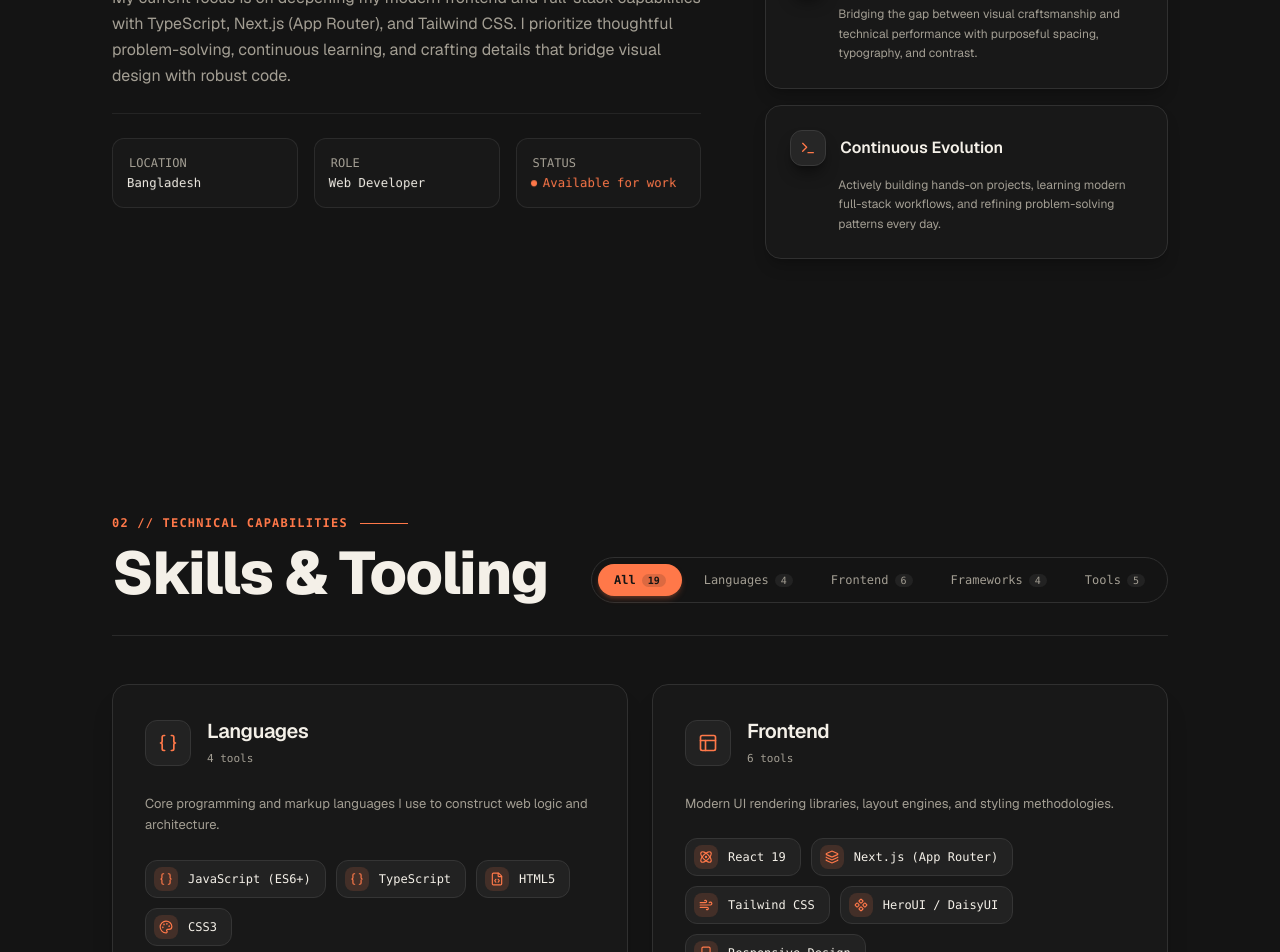
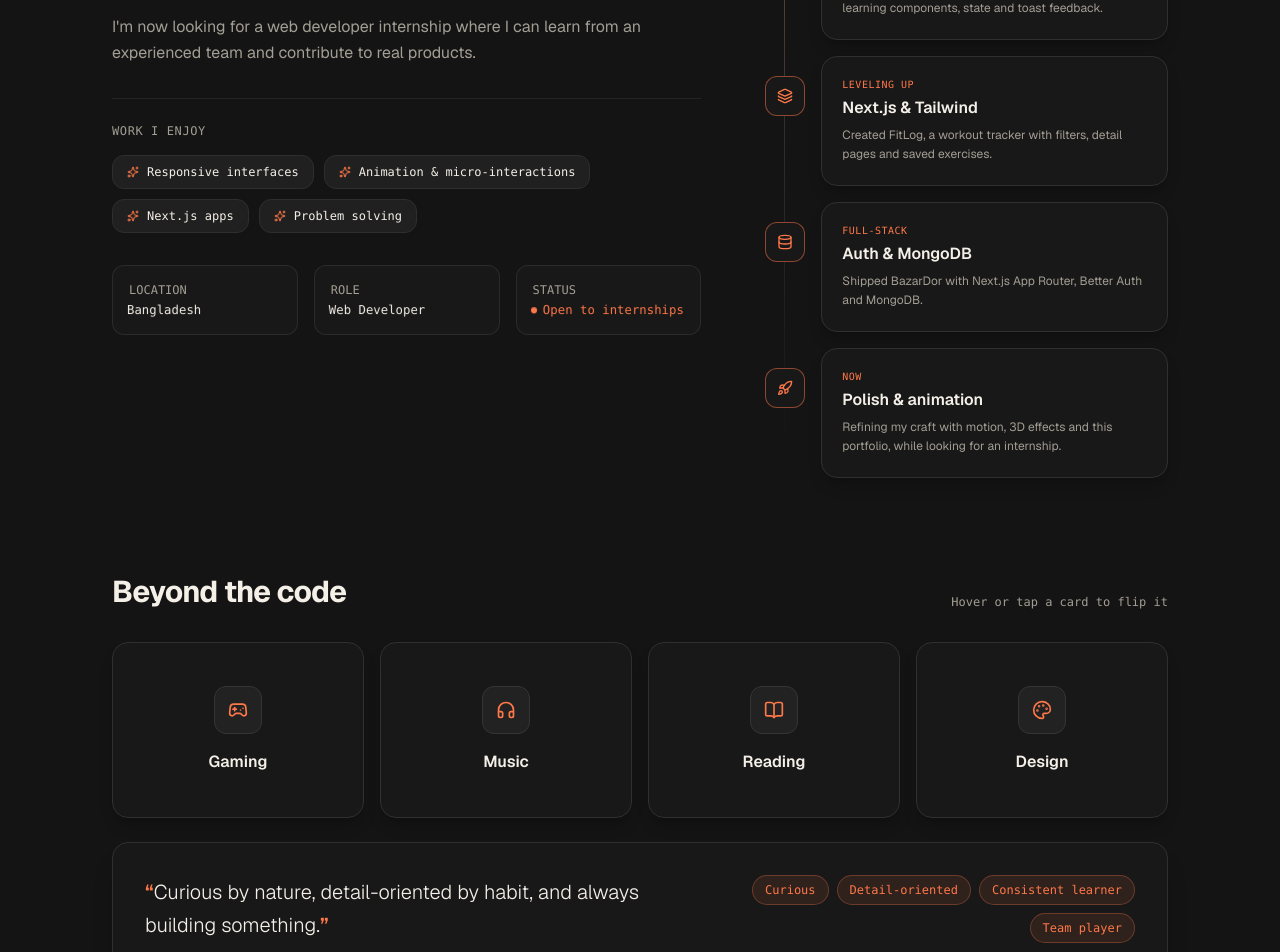
Before and after one commit to borshon07/my-portfolio-2.1, a Next.js app: page / in a window 1280 px wide. Shown: the part 1560-2512 px from the top of the page. Built offline with nearby package versions, Linux system fonts and the light colour scheme.

Commit message:
feat: rewrite about section with journey, hobbies and 3D effects

```diff
--- a/src/components/sections/About.tsx
+++ b/src/components/sections/About.tsx
@@ -1,8 +1,20 @@
 "use client";
 
-import React, { useRef } from "react";
+import React, { useRef, useState } from "react";
 import { personalInfo } from "@/data/portfolioData";
-import { Terminal, Code2, Compass } from "lucide-react";
+import {
+  Atom,
+  BookOpen,
+  Code2,
+  Database,
+  Gamepad2,
+  Headphones,
+  Layers,
+  Palette,
+  Rocket,
+  Sparkles,
+  type LucideIcon,
+} from "lucide-react";
 import {
   motion,
   useMotionTemplate,
@@ -12,7 +24,99 @@ import {
 } from "motion/react";
 import { defaultViewport, fadeInUp, transitionConfig } from "@/utils/motion";
 
-/* ---------- Reusable 3D tilt card ---------- */
+/* =====================================================================
+   EDIT: apnar nijer kotha ekhane likhun
+   ===================================================================== */
+
+const bio = [
+  "I'm a web developer intern in the making, currently studying for a Diploma in Computer Science & Technology. I enjoy turning ideas into clean, responsive interfaces that feel good to use.",
+  "I learn by building. Every project I start is a chance to try something I haven't done before, from my first JavaScript exercises to a full-stack app with authentication and a database.",
+  "I'm now looking for a web developer internship where I can learn from an experienced team and contribute to real products.",
+];
+
+const journey: {
+  icon: LucideIcon;
+  step: string;
+  title: string;
+  text: string;
+}[] = [
+  {
+    icon: Code2,
+    step: "Foundations",
+    title: "HTML, CSS & JavaScript",
+    text: "Started with the basics and practiced problem solving in a public JavaScript repository.",
+  },
+  {
+    icon: Atom,
+    step: "First app",
+    title: "React & TypeScript",
+    text: "Built DevStack Builder with React, TypeScript and Vite, learning components, state and toast feedback.",
+  },
+  {
+    icon: Layers,
+    step: "Leveling up",
+    title: "Next.js & Tailwind",
+    text: "Created FitLog, a workout tracker with filters, detail pages and saved exercises.",
+  },
+  {
+    icon: Database,
+    step: "Full-stack",
+    title: "Auth & MongoDB",
+    text: "Shipped BazarDor with Next.js App Router, Better Auth and MongoDB.",
+  },
+  {
+    icon: Rocket,
+    step: "Now",
+    title: "Polish & animation",
+    text: "Refining my craft with motion, 3D effects and this portfolio, while looking for an internship.",
+  },
+];
+
+const enjoy = [
+  "Responsive interfaces",
+  "Animation & micro-interactions",
+  "Next.js apps",
+  "Problem solving",
+];
+
+// EDIT: hobby gulo apnar moto bodlan (icon + naam + chhoto lekha)
+const hobbies: {
+  icon: LucideIcon;
+  title: string;
+  text: string;
+}[] = [
+  {
+    icon: Gamepad2,
+    title: "Gaming",
+    text: "A good way to unwind and a source of UI and game design ideas.",
+  },
+  {
+    icon: Headphones,
+    title: "Music",
+    text: "Headphones on while coding keeps me focused for hours.",
+  },
+  {
+    icon: BookOpen,
+    title: "Reading",
+    text: "Docs, blogs and books. I like learning something new every day.",
+  },
+  {
+    icon: Palette,
+    title: "Design",
+    text: "I love studying great websites and figuring out why they feel right.",
+  },
+];
+
+// EDIT: nijeke kemon bolben
+const personality = {
+  quote:
+    "Curious by nature, detail-oriented by habit, and always building something.",
+  traits: ["Curious", "Detail-oriented", "Consistent learner", "Team player"],
+};
+
+/* =====================================================================
+   Reusable 3D tilt card
+   ===================================================================== */
 function TiltCard({
   children,
   className = "",
@@ -53,7 +157,6 @@ function TiltCard({
   };
 
   return (
-    // Outer layer: scroll entrance + perspective
     <motion.div
       initial={{ opacity: 0, y: 30 }}
       whileInView={{ opacity: 1, y: 0 }}
@@ -65,7 +168,6 @@ function TiltCard({
       }}
       style={{ perspective: 900 }}
     >
-      {/* Inner layer: tilt */}
       <motion.div
         ref={ref}
         onMouseMove={handleMove}
@@ -86,29 +188,106 @@ function TiltCard({
   );
 }
 
+/* =====================================================================
+   3D flip card (hover, focus ba tap korle ghure)
+   ===================================================================== */
+function FlipCard({
+  icon: Icon,
+  title,
+  text,
+  index,
+}: {
+  icon: LucideIcon;
+  title: string;
+  text: string;
+  index: number;
+}) {
+  const reduceMotion = useReducedMotion();
+  const [flipped, setFlipped] = useState(false);
+
+  const face: React.CSSProperties = {
+    backfaceVisibility: "hidden",
+    WebkitBackfaceVisibility: "hidden",
+  };
+
+  return (
+    <motion.div
+      initial={{ opacity: 0, y: 30 }}
+      whileInView={{ opacity: 1, y: 0 }}
+      viewport={defaultViewport}
+      transition={{
+        duration: 0.6,
+        delay: index * 0.1,
+        ease: transitionConfig.easeEditorial,
+      }}
+      style={{ perspective: 900 }}
+    >
+      <div
+        role="button"
+        tabIndex={0}
+        aria-pressed={flipped}
+        aria-label={`${title}. Press to ${flipped ? "hide" : "show"} details`}
+        onMouseEnter={() => setFlipped(true)}
+        onMouseLeave={() => setFlipped(false)}
+        onFocus={() => setFlipped(true)}
+        onBlur={() => setFlipped(false)}
+        onClick={() => setFlipped((v) => !v)}
+        onKeyDown={(e) => {
+          if (e.key === "Enter" || e.key === " ") {
+            e.preventDefault();
+            setFlipped((v) => !v);
+          }
+        }}
+        className="relative h-44 outline-none focus-visible:ring-2 focus-visible:ring-[#FF7849]/60 rounded-2xl"
+      >
+        <motion.div
+          animate={{ rotateY: flipped ? 180 : 0 }}
+          transition={
+            reduceMotion
+              ? { duration: 0 }
+              : { type: "spring", stiffness: 110, damping: 16 }
+          }
+          style={{ transformStyle: "preserve-3d" }}
+          className="relative w-full h-full"
+        >
+          {/* Front */}
+          <div
+            style={face}
+            className="absolute inset-0 flex flex-col items-center justify-center gap-4 rounded-2xl bg-[#181818] border border-[#303030] shadow-lg shadow-black/20"
+          >
+            <div className="flex items-center justify-center w-12 h-12 rounded-xl bg-[#222222] border border-[#353535] text-[#FF7849]">
+              <Icon className="w-5 h-5" />
+            </div>
+            <span className="text-base font-semibold text-[#F4F0E8]">
+              {title}
+            </span>
+          </div>
+
+          {/* Back */}
+          <div
+            style={{ ...face, transform: "rotateY(180deg)" }}
+            className="absolute inset-0 flex flex-col items-center justify-center gap-3 px-5 text-center rounded-2xl bg-[#1d1713] border border-[#FF7849]/50 shadow-lg shadow-[#FF7849]/10"
+          >
+            <Icon className="w-4 h-4 text-[#FF7849]" />
+            <p className="text-xs text-[#F4F0E8]/85 leading-relaxed">{text}</p>
+          </div>
+        </motion.div>
+      </div>
+    </motion.div>
+  );
+}
+
+/* =====================================================================
+   Section
+   ===================================================================== */
 export default function About() {
   const reduceMotion = useReducedMotion();
 
-  const principles = [
-    {
-      icon: Code2,
-      title: "Clean Semantic Code",
-      text: "Prioritizing maintainable, accessible structure with semantic HTML, modern TypeScript, and clear component architecture.",
-    },
-    {
-      icon: Compass,
-      title: "Design-Driven Engineering",
-      text: "Bridging the gap between visual craftsmanship and technical performance with purposeful spacing, typography, and contrast.",
-    },
-    {
-      icon: Terminal,
-      title: "Continuous Evolution",
-      text: "Actively building hands-on projects, learning modern full-stack workflows, and refining problem-solving patterns every day.",
-    },
-  ];
-
   return (
-    <section id="about" className="py-24 sm:py-32 px-6 md:px-12 max-w-6xl mx-auto w-full">
+    <section
+      id="about"
+      className="scroll-mt-24 py-24 sm:py-32 px-6 md:px-12 max-w-6xl mx-auto w-full"
+    >
       {/* Section header */}
       <motion.div
         initial="hidden"
@@ -131,19 +310,19 @@ export default function About() {
             />
           </div>
           <h2 className="text-3xl sm:text-5xl md:text-6xl font-extrabold tracking-tight text-[#F4F0E8]">
-            About My Craft
+            About Me
           </h2>
         </div>
         <p className="text-xs sm:text-sm font-mono text-[#A39E93] max-w-xs md:text-right">
-          Building thoughtful web interfaces with a focus on usability &amp; clarity.
+          My journey, the work I enjoy, and who I am outside of code.
         </p>
       </motion.div>
 
       {/* Main grid */}
       <div className="grid grid-cols-1 lg:grid-cols-12 gap-12 lg:gap-16 items-start">
-        {/* Left column */}
-        <div className="lg:col-span-7 flex flex-col gap-6">
-          {/* 3D flip-up reveal for the statement + bio */}
+        {/* Left column: story */}
+        <div className="lg:col-span-7 flex flex-col gap-8">
+          {/* 3D flip-up reveal */}
           <motion.div
             initial={
               reduceMotion
@@ -157,20 +336,51 @@ export default function About() {
             className="flex flex-col gap-6"
           >
             <h3 className="text-xl sm:text-2xl font-light text-[#F4F0E8] leading-relaxed">
-              <span className="font-semibold text-[#FF7849]">{personalInfo.name}</span> is a web
-              developer passionate about translating digital concepts into engaging, highly
-              functional web realities.
+              Hi, I&apos;m{" "}
+              <span className="font-semibold text-[#FF7849]">
+                {personalInfo.name}
+              </span>
+              , a {personalInfo.title.toLowerCase()} who learns by building real
+              things.
             </h3>
 
             <div className="space-y-4 text-base text-[#A39E93] leading-relaxed font-normal">
-              {personalInfo.bioParagraphs.map((paragraph, idx) => (
+              {bio.map((paragraph, idx) => (
                 <p key={idx}>{paragraph}</p>
               ))}
             </div>
           </motion.div>
 
+          {/* Work I enjoy */}
+          <motion.div
+            initial={{ opacity: 0, y: 24 }}
+            whileInView={{ opacity: 1, y: 0 }}
+            viewport={defaultViewport}
+            transition={{ duration: 0.6, ease: transitionConfig.easeEditorial }}
+            className="pt-6 border-t border-[#303030]/60"
+          >
+            <div className="text-xs font-mono text-[#A39E93] uppercase tracking-wider mb-4">
+              Work I enjoy
+            </div>
+            <div className="flex flex-wrap gap-2.5">
+              {enjoy.map((item, i) => (
+                <motion.span
+                  key={item}
+                  initial={{ opacity: 0, y: 10 }}
+                  whileInView={{ opacity: 1, y: 0 }}
+                  viewport={defaultViewport}
+                  transition={{ duration: 0.4, delay: 0.1 + i * 0.07 }}
+                  className="inline-flex items-center gap-2 text-xs font-mono px-3.5 py-2 rounded-xl bg-[#202020] text-[#F4F0E8] border border-[#2e2e2e] hover:border-[#FF7849]/50 hover:text-[#FF7849] transition-colors"
+                >
+                  <Sparkles className="w-3 h-3 text-[#FF7849]" />
+                  {item}
+                </motion.span>
+              ))}
+            </div>
+          </motion.div>
+
           {/* Info tiles (3D tilt) */}
-          <div className="grid grid-cols-2 sm:grid-cols-3 gap-4 pt-6 border-t border-[#303030]/60 text-xs font-mono">
+          <div className="grid grid-cols-2 sm:grid-cols-3 gap-4 text-xs font-mono">
             <TiltCard
               intensity={14}
               delay={0}
@@ -214,59 +424,137 @@ export default function About() {
                     <span className="absolute inline-flex w-full h-full rounded-full bg-[#FF7849] opacity-75 animate-ping" />
                     <span className="relative inline-flex w-1.5 h-1.5 rounded-full bg-[#FF7849]" />
                   </span>
-                  {personalInfo.isAvailableForWork ? "Available for work" : "Currently busy"}
+                  {personalInfo.isAvailableForWork
+                    ? "Open to internships"
+                    : "Currently busy"}
                 </span>
               </TiltCard>
             </div>
           </div>
         </div>
 
-        {/* Right column: principle cards */}
-        <div className="lg:col-span-5 flex flex-col gap-4">
-          <div className="text-xs font-mono text-[#A39E93] uppercase tracking-wider mb-2">
-            Engineering Values
+        {/* Right column: journey timeline */}
+        <div className="lg:col-span-5">
+          <div className="text-xs font-mono text-[#A39E93] uppercase tracking-wider mb-6">
+            My programming journey
           </div>
 
-          {principles.map((item, index) => {
+          <div className="relative">
+            <div
+              aria-hidden
+              className="absolute left-[19px] top-6 bottom-6 w-px bg-gradient-to-b from-[#FF7849]/60 via-[#303030] to-transparent"
+            />
+
+            <div className="flex flex-col gap-4">
+              {journey.map((item, index) => {
                 const Icon = item.icon;
+                const isNow = index === journey.length - 1;
+
                 return (
+                  <div key={item.title} className="relative pl-14">
+                    {/* Timeline node */}
+                    <span className="absolute left-0 top-5 flex items-center justify-center w-10 h-10 rounded-xl bg-[#181818] border border-[#FF7849]/50 text-[#FF7849]">
+                      {isNow && (
+                        <span className="absolute inset-0 rounded-xl bg-[#FF7849]/20 animate-ping" />
+                      )}
+                      <Icon className="relative w-4 h-4" />
+                    </span>
+
                     <TiltCard
-                key={item.title}
-                intensity={9}
-                delay={index * 0.12}
-                className="p-5 sm:p-6 rounded-2xl bg-[#181818] border border-[#303030] hover:border-[#FF7849]/60 transition-colors duration-300 shadow-lg shadow-black/20"
+                      intensity={8}
+                      delay={index * 0.1}
+                      className="p-5 rounded-2xl bg-[#181818] border border-[#303030] hover:border-[#FF7849]/60 transition-colors duration-300 shadow-lg shadow-black/20"
                     >
-                {/* Hover wash */}
-                <div className="absolute inset-0 rounded-2xl bg-gradient-to-r from-[#FF7849]/5 to-transparent opacity-0 group-hover:opacity-100 transition-opacity pointer-events-none" />
-
                       <div className="relative">
-                  <div className="flex items-center gap-3.5 mb-2.5">
-                    {/* Icon pops out in 3D */}
-                    <div
-                      style={{ transform: "translateZ(45px)" }}
-                      className="w-9 h-9 rounded-xl bg-[#262626] border border-[#3a3a3a] flex items-center justify-center text-[#FF7849] shadow-lg shadow-black/40 group-hover:bg-[#FF7849] group-hover:text-[#141414] group-hover:border-[#FF7849] transition-colors duration-300"
+                        <span
+                          style={{ transform: "translateZ(14px)" }}
+                          className="block text-[10px] font-mono uppercase tracking-wider text-[#FF7849] mb-1"
                         >
-                      <Icon className="w-4 h-4" />
-                    </div>
+                          {item.step}
+                        </span>
                         <h4
                           style={{ transform: "translateZ(28px)" }}
-                      className="text-base font-semibold text-[#F4F0E8] group-hover:text-[#FF7849] transition-colors"
+                          className="text-base font-semibold text-[#F4F0E8] mb-1.5 group-hover:text-[#FF7849] transition-colors"
                         >
                           {item.title}
                         </h4>
-                  </div>
                         <p
-                    style={{ transform: "translateZ(12px)" }}
-                    className="text-xs text-[#A39E93] leading-relaxed pl-12 font-normal"
+                          style={{ transform: "translateZ(10px)" }}
+                          className="text-xs text-[#A39E93] leading-relaxed"
                         >
                           {item.text}
                         </p>
                       </div>
                     </TiltCard>
+                  </div>
                 );
               })}
             </div>
           </div>
+        </div>
+      </div>
+
+      {/* Beyond code */}
+      <div className="mt-24">
+        <motion.div
+          initial="hidden"
+          whileInView="visible"
+          viewport={defaultViewport}
+          variants={fadeInUp}
+          className="flex flex-col sm:flex-row sm:items-end justify-between gap-3 mb-8"
+        >
+          <h3 className="text-2xl sm:text-3xl font-bold tracking-tight text-[#F4F0E8]">
+            Beyond the code
+          </h3>
+          <span className="text-xs font-mono text-[#A39E93]">
+            Hover or tap a card to flip it
+          </span>
+        </motion.div>
+
+        <div className="grid grid-cols-2 lg:grid-cols-4 gap-4">
+          {hobbies.map((hobby, i) => (
+            <FlipCard
+              key={hobby.title}
+              icon={hobby.icon}
+              title={hobby.title}
+              text={hobby.text}
+              index={i}
+            />
+          ))}
+        </div>
+
+        {/* Personality */}
+        <TiltCard
+          intensity={4}
+          delay={0.1}
+          className="mt-6 p-6 sm:p-8 rounded-2xl bg-[#181818] border border-[#303030] hover:border-[#FF7849]/50 transition-colors duration-300 shadow-xl shadow-black/20"
+        >
+          <div className="relative flex flex-col lg:flex-row lg:items-center justify-between gap-6">
+            <p
+              style={{ transform: "translateZ(24px)" }}
+              className="text-lg sm:text-xl font-light text-[#F4F0E8] leading-relaxed max-w-2xl"
+            >
+              <span className="text-[#FF7849] font-semibold">&ldquo;</span>
+              {personality.quote}
+              <span className="text-[#FF7849] font-semibold">&rdquo;</span>
+            </p>
+
+            <div
+              style={{ transform: "translateZ(14px)" }}
+              className="flex flex-wrap gap-2 lg:justify-end"
+            >
+              {personality.traits.map((trait) => (
+                <span
+                  key={trait}
+                  className="text-xs font-mono px-3 py-1.5 rounded-full bg-[#FF7849]/10 text-[#FF7849] border border-[#FF7849]/30"
+                >
+                  {trait}
+                </span>
+              ))}
+            </div>
+          </div>
+        </TiltCard>
+      </div>
     </section>
   );
 }
```
Lines whose indentation alone changed are shown as unchanged.
